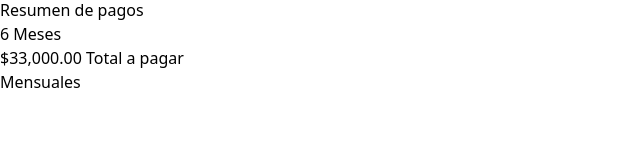
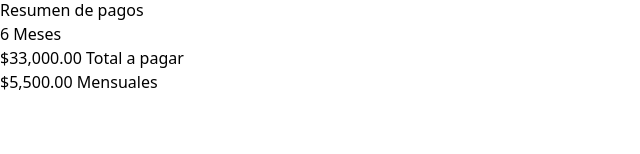
Before and after one commit to MmmarRTha/cotizador-loans-react, a React (Vite) app: page / in a window 1280 px wide. Shown: the part 146-300 px from the top of the page, without its empty margins (0-640 px from the left). Built offline with nearby package versions, Linux system fonts and the light colour scheme.

Commit message:
- update: main - added month payment calculation.

```diff
--- a/src/App.jsx
+++ b/src/App.jsx
@@ -7,11 +7,16 @@
     const [amount, setAmount] = useState(25000);
     const [months, setMonths] = useState(6);
     const [total, setTotal] = useState(0);
+    const [payment, setPayment] = useState(0);
 
     useEffect(() => {
         const resultTotal = calculateTotal(amount, months);
         setTotal(resultTotal);
     }, [amount, months]);
+
+    useEffect(() => {
+        setPayment(total / months);
+    }, [total]);
 
     const MIN = 0;
     const MAX = 50000;
@@ -82,7 +87,7 @@
             </h2>
             <p className='text-xl font-bold text-center text-gray-500'>{months} Meses</p>
             <p className='text-xl font-bold text-center text-gray-500'>{moneyFormat(total)} Total a pagar</p>
-            <p className='text-xl font-bold text-center text-gray-500'>Mensuales</p>
+            <p className='text-xl font-bold text-center text-gray-500'>{moneyFormat(payment)} Mensuales</p>
         </div>
     </div>
   )
```
